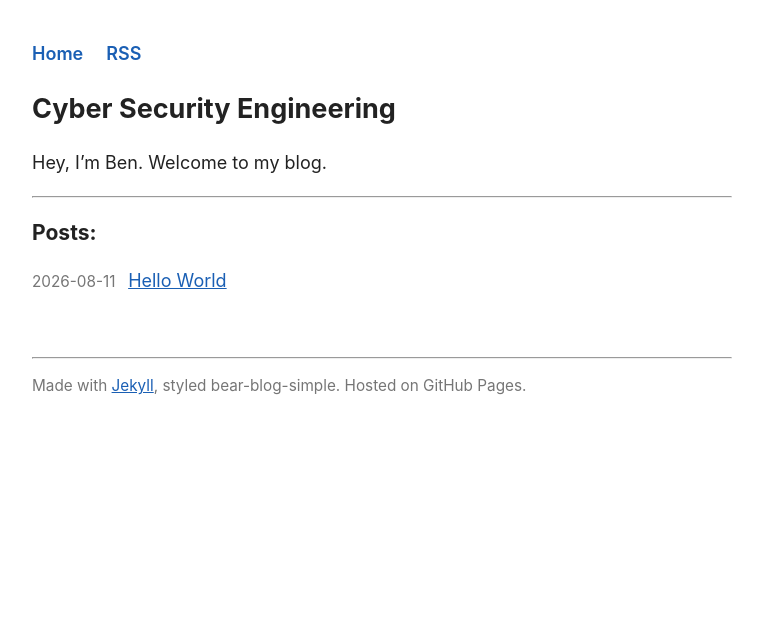
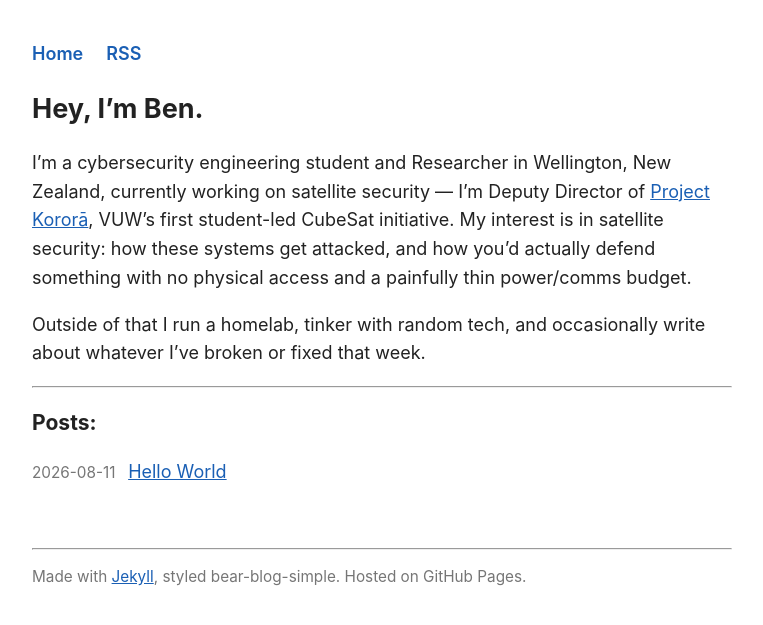
Before and after one commit to benvandw/benvandw.github.io, a Jekyll site: the page built from index.md, in a window 1280 px wide. Shown: the top 625 px of the page, without its empty margins (258-1021 px from the left). Built offline with Jekyll 4.4.1, drawn with Linux system fonts in a browser that asks for light colours.

Commit message:
Revise intro
Updated personal introduction and interests in cybersecurity.

```diff
--- a/index.md
+++ b/index.md
@@ -3,9 +3,17 @@ layout: default
 title: Home
 ---
 
-## {{ site.tagline }}
+## Hey, I'm Ben.
 
-Hey, I'm {{ site.author }}. Welcome to my blog.
+I'm a cybersecurity engineering student and Researcher in Wellington, New Zealand,
+currently working on satellite security — I'm Deputy Director of
+[Project Kororā](https://example.com), VUW's first student-led CubeSat
+initiative. My interest is in satellite security: how these
+systems get attacked, and how you'd actually defend something with
+no physical access and a painfully thin power/comms budget.
+
+Outside of that I run a homelab, tinker with random tech, and occasionally
+write about whatever I've broken or fixed that week.
 
 ---
 
```
